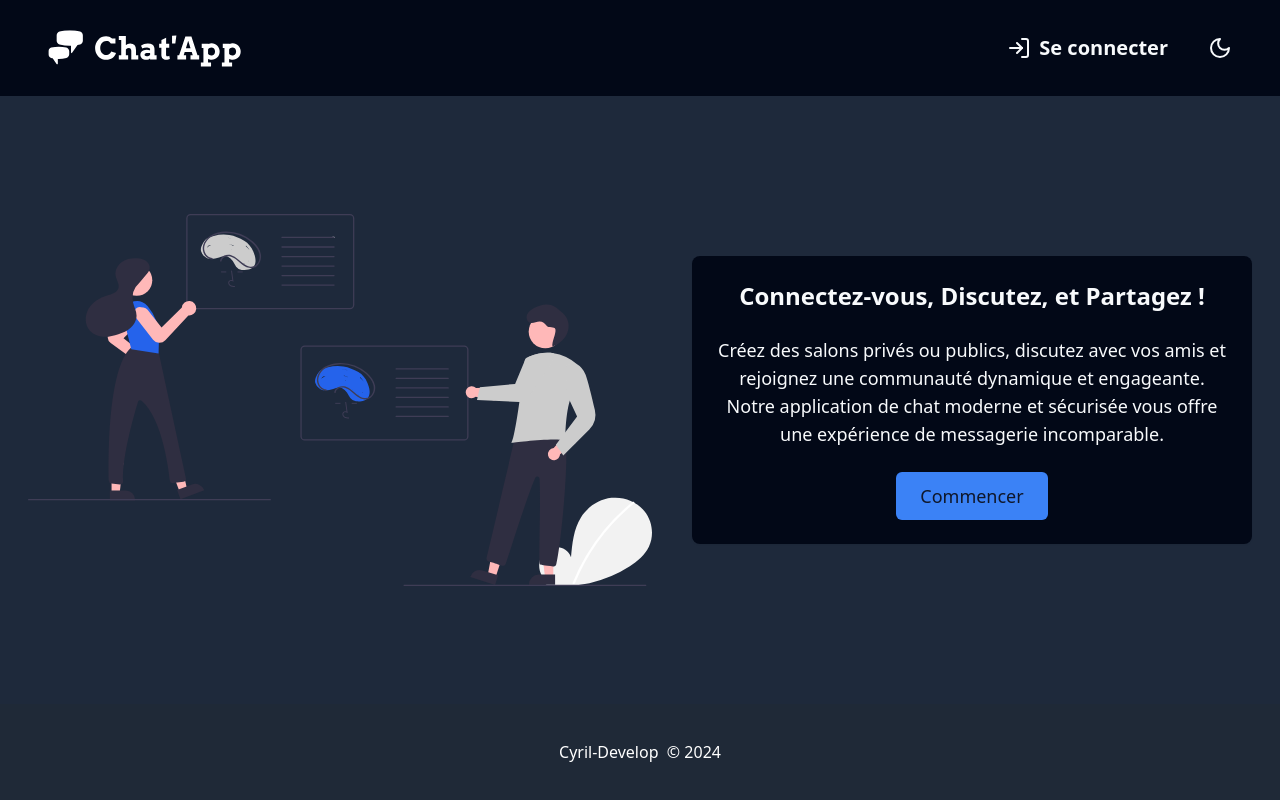
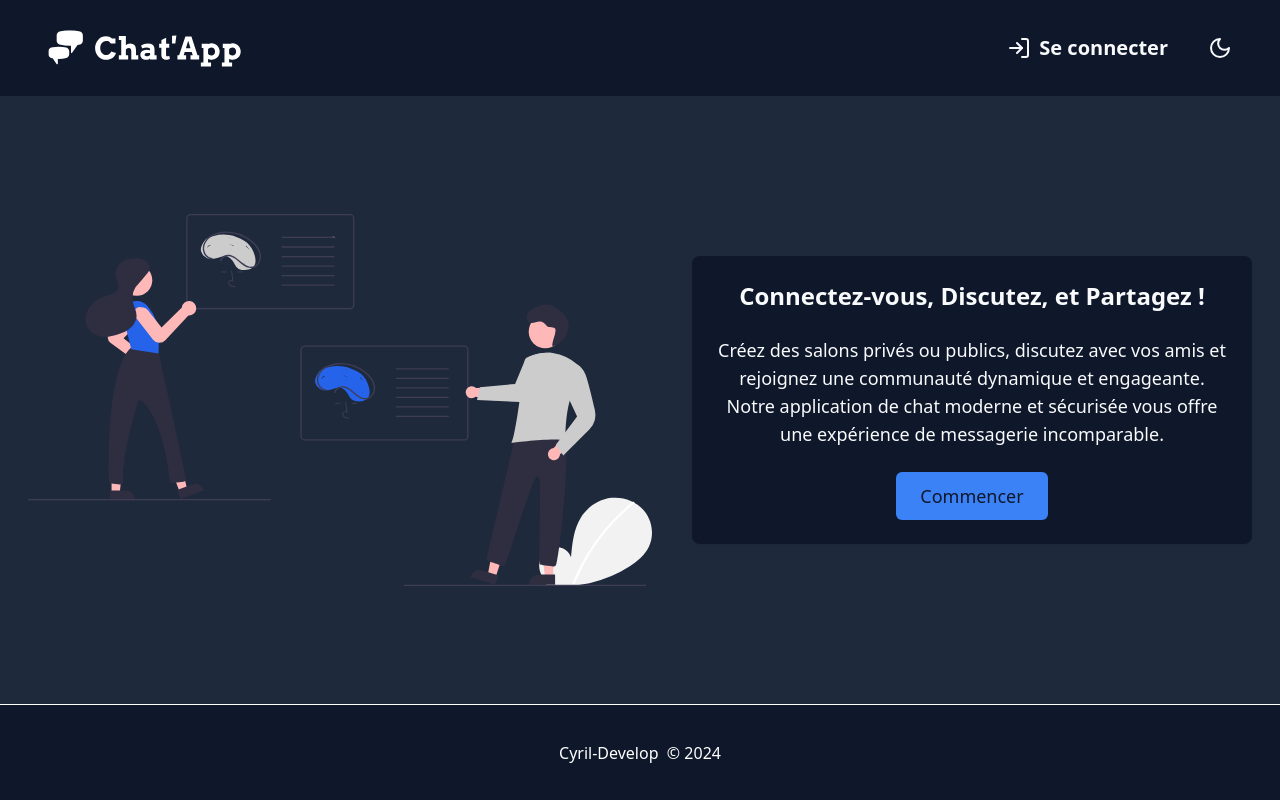
Before and after one commit to Cyril-Develop/chat-app, a React (Vite) app in the folder client/: page / in a window 1280 px wide. Built offline with nearby package versions, Linux system fonts and the light colour scheme.

Commit message:
modif style

```diff
--- a/client/src/components/Footer.tsx
+++ b/client/src/components/Footer.tsx
@@ -1,6 +1,6 @@
 function Footer() {
   return (
-    <footer className="bg-gray-800 text-white p-4 text-center flex justify-center items-center font-extralight h-24">
+    <footer className="bg-primary text-white border-t border-white p-4 text-center flex justify-center items-center font-extralight h-24 dark:bg-primary-foreground">
       <a href="https://cyril-develop.fr">Cyril-Develop</a>&nbsp; &copy; 2024
     </footer>
   );
--- a/client/src/components/Navbar.tsx
+++ b/client/src/components/Navbar.tsx
@@ -12,7 +12,7 @@ const Navbar = () => {
   const textClasses = "hidden sm:block";
 
   return (
-    <nav className="flex items-center justify-between h-24 px-2 sm:px-10 bg-primary dark:bg-transparent">
+    <nav className="bg-primary flex items-center justify-between h-24 px-2 dark:bg-primary-foreground sm:px-10">
       <Link to="/">
         <Icons.logo />
       </Link>
--- a/client/src/components/ui/card.tsx
+++ b/client/src/components/ui/card.tsx
@@ -9,7 +9,7 @@ const Card = React.forwardRef<
   <div
     ref={ref}
     className={cn(
-      "rounded-lg border-secondary bg-card text-card-foreground shadow-sm",
+      "rounded-lg border-secondary bg-card text-card-foreground shadow-sm dark:bg-primary-foreground",
       className
     )}
     {...props}
--- a/client/src/pages/auth/Login.tsx
+++ b/client/src/pages/auth/Login.tsx
@@ -2,7 +2,7 @@ import LoginForm from "@/components/auth/login-form";
 
 const Login = () => {
   return (
-    <div className="flex justify-center items-center sm:h-[calc(100vh-96px)] px-2 relative py-2">
+    <div className="bg-primary dark:bg-secondary flex justify-center items-center sm:h-[calc(100vh-96px)] px-2 relative py-2">
       <LoginForm />
     </div>
   );
```
